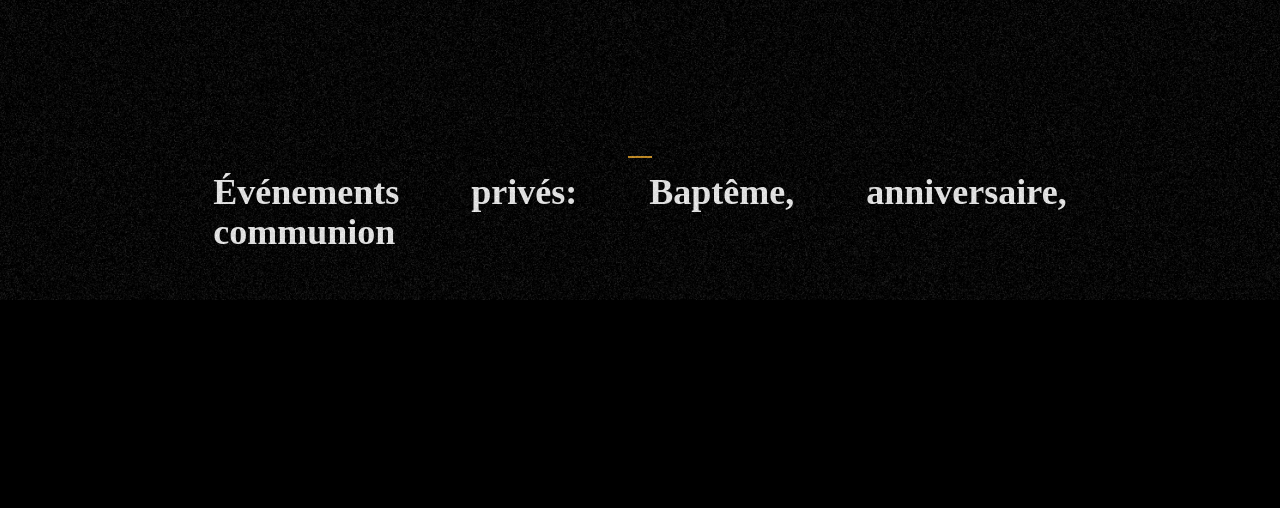
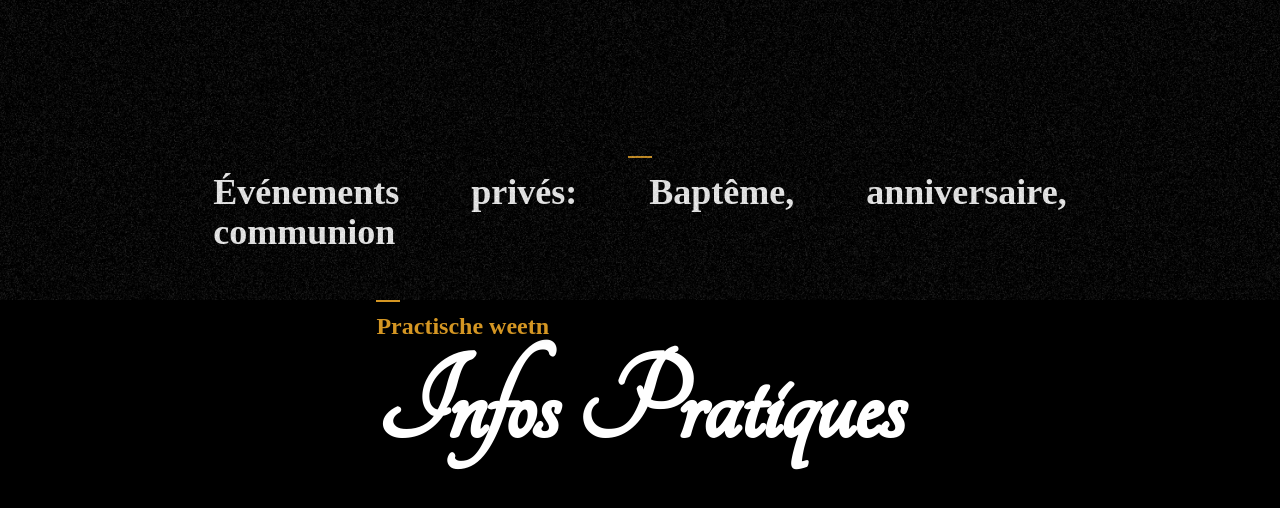
Before and after one commit to Montsy744/Herberge_In_d_Hope, a React (Vite) app: page / in a window 1280 px wide. Shown: the part 3536-4044 px from the top of the page. Built offline with nearby package versions, Linux system fonts and the light colour scheme.

Commit message:
ajout de la base de la section Info Pratique

```diff
--- a/src/App.jsx
+++ b/src/App.jsx
@@ -5,6 +5,7 @@ import ChefWord from "./Components/section/ChefWord"
 import ImagesGallery from "./Components/ImagesGallery"
 import Services from "./Components/section/Services"
 import Carte from "./Components/section/Carte"
+import Info from "./Components/section/Info"
 
 import { SpeedInsights } from '@vercel/speed-insights/react';
 
@@ -21,6 +22,7 @@ function App() {
         <ChefWord />
         <ImagesGallery images={ liensImg1 }/>
         <Services />
+        <Info />
         <div className="min-h-screen"></div>
       </main>
       <SpeedInsights />
--- /dev/null
+++ b/src/Components/section/Info.jsx
@@ -0,0 +1,16 @@
+const Info = () => {
+  return (
+    <div id="#infoPratique" className="flex justify-center items-center">
+      <div className="w-2/3">
+      <div className="flex justify-center items-center">
+        <h2 className="tangerine text-9xl sectionTitle">
+          <span className="title span">Practische weetn</span> Infos Pratiques
+        </h2>
+      </div>
+
+      </div>
+    </div>
+  );
+};
+
+export default Info;
```
